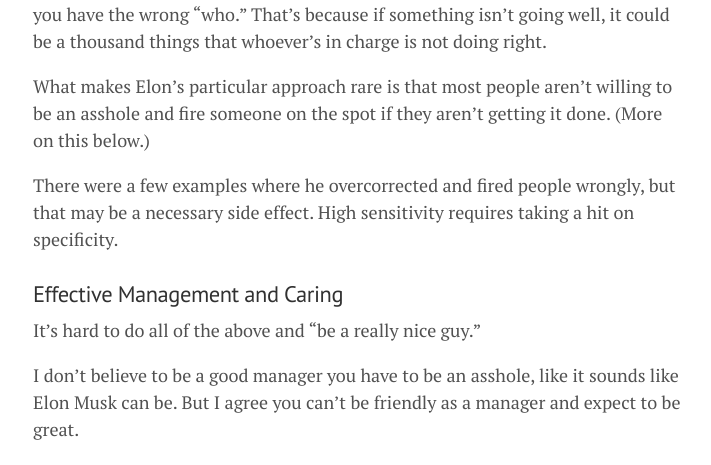
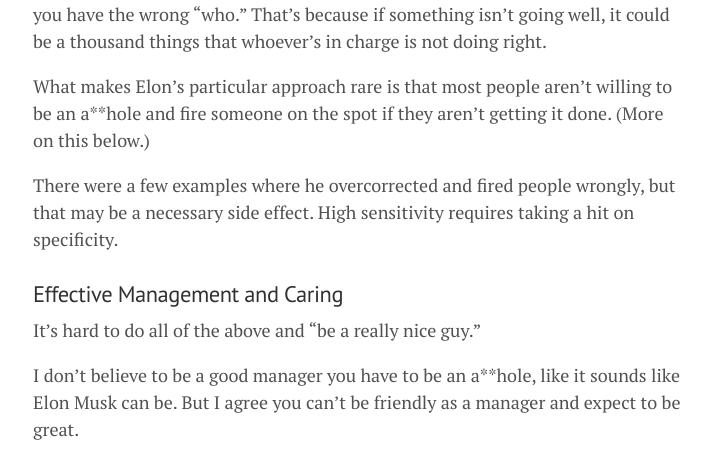
Before and after one commit to tmfarrell/tmfarrell.github.io, a Jekyll site: the page built from _posts/2024-11-01-re_elon.md, in a window 1280 px wide and 900 px high, scrolled down 2609 px. Shown: the part 186-651 px from the top of the window, without its empty margins (177-888 px from the left). Built offline with Jekyll 4.4.1, drawn with Linux system fonts in a browser that asks for light colours.

Commit message:
post updates

```diff
--- a/_posts/2024-11-01-re_elon.md
+++ b/_posts/2024-11-01-re_elon.md
@@ -64,7 +64,7 @@
 
 This is captured in his “algorithm”, which given his success is arguably the most effective process management framework in history. Although more applicable to assembly-line-type processes, I think it can be applied to products as well.
 
-Elon Musk’s Algorithm:
+**Elon Musk’s Algorithm:**
 
 1. Question every requirement and make a person own each one
 
@@ -97,7 +97,7 @@
 
 What he probably realized at some point was adjusting the “how” isn’t enough if you have the wrong “who.” That’s because if something isn’t going well, it could be a thousand things that whoever’s in charge is not doing right.
 
-What makes Elon’s particular approach rare is that most people aren’t willing to be an asshole and fire someone on the spot if they aren’t getting it done. (More on this below.)
+What makes Elon’s particular approach rare is that most people aren’t willing to be an a**hole and fire someone on the spot if they aren’t getting it done. (More on this below.)
 
 There were a few examples where he overcorrected and fired people wrongly, but that may be a necessary side effect. High sensitivity requires taking a hit on specificity.
 
@@ -107,7 +107,7 @@
 
 It’s hard to do all of the above and “be a really nice guy.”
 
-I don’t believe to be a good manager you have to be an asshole, like it sounds like Elon Musk can be. But I agree you can’t be friendly as a manager and expect to be great.
+I don’t believe to be a good manager you have to be an a**hole, like it sounds like Elon Musk can be. But I agree you can’t be friendly as a manager and expect to be great.
 
 You can’t have friendly conversations when you hold people to high standards. However, this doesn’t mean you shouldn’t care. You just care at a different level.
 
```
Also changed, not shown: _posts/2024-11-08-four_ps.md (+8 -3 lines).
